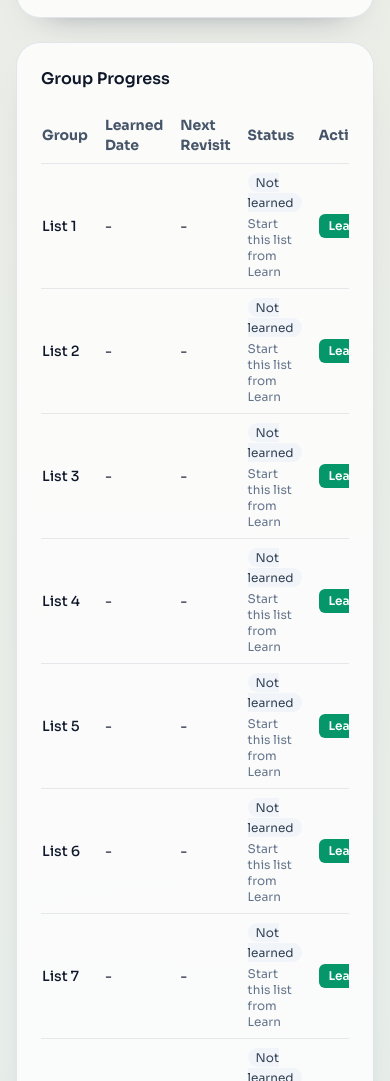
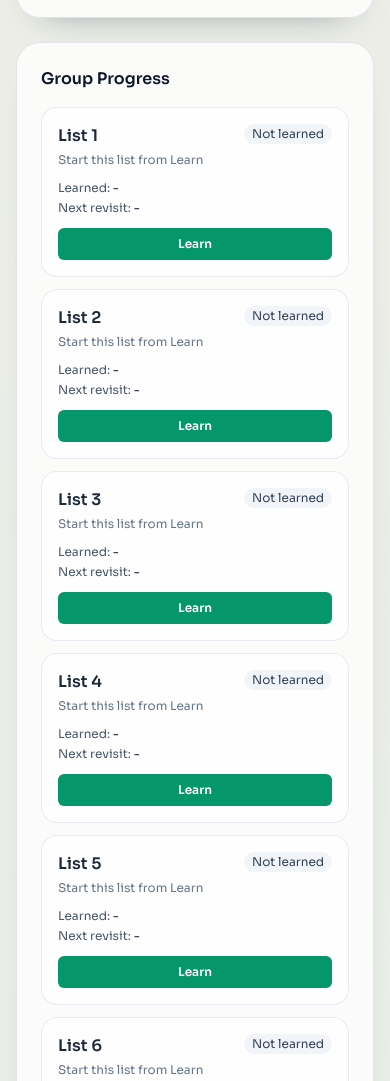
Before and after one commit to DiHuang1986/price-calculator, a plain HTML site: page word-flashcard.html in a window 390 px wide. Shown: the part 850-1931 px from the top of the page. Drawn offline with nearby package versions, Linux system fonts and the light colour scheme.

Commit message:
Enhance group progress display with responsive design and improved button functionality

```diff
--- a/word-flashcard.html
+++ b/word-flashcard.html
@@ -193,7 +193,35 @@
 
 				<div class="panel rounded-3xl p-6">
 					<h3 class="text-base font-semibold">Group Progress</h3>
-					<div class="mt-4 overflow-x-auto">
+					<div class="mt-4 space-y-3 md:hidden">
+						<div v-for="group in groups" :key="`mobile-${group.id}`" class="rounded-2xl border border-slate-200/80 bg-white/70 p-4">
+							<div class="flex items-start justify-between gap-3">
+								<p class="font-semibold text-slate-800">{{ group.label }}</p>
+								<span class="rounded-full px-2 py-0.5 text-xs" :class="stageInfo(group).badgeClass">{{ stageInfo(group).label }}</span>
+							</div>
+							<p class="mt-1 text-xs text-slate-500">{{ stageInfo(group).detail }}</p>
+							<div class="mt-3 space-y-1 text-xs text-slate-600">
+								<p>Learned: <span class="font-medium text-slate-700">{{ formatDate(group.learnedDate) }}</span></p>
+								<p>Next revisit: <span class="font-medium text-slate-700">{{ formatDate(group.nextRevisitDate) }}</span></p>
+							</div>
+							<div class="mt-3 grid w-full gap-0 overflow-hidden rounded-md" :class="group.learnedDate ? 'grid-cols-2' : 'grid-cols-1'">
+								<button
+									class="w-full rounded-none bg-emerald-600 px-2.5 py-2 text-xs font-semibold text-white hover:bg-emerald-500"
+									@click="startGroupPrimary(group)"
+								>
+									{{ group.learnedDate ? 'Revisit' : 'Learn' }}
+								</button>
+								<button
+									v-if="group.learnedDate"
+									class="w-full rounded-none bg-indigo-600 px-2.5 py-2 text-xs font-semibold text-white hover:bg-indigo-500"
+									@click="startGroupQuiz(group.id)"
+								>
+									Quiz
+								</button>
+							</div>
+						</div>
+					</div>
+					<div class="mt-4 hidden overflow-x-auto md:block">
 						<table class="min-w-full text-sm">
 							<thead>
 								<tr class="border-b text-left text-slate-600">
@@ -214,16 +242,16 @@
 										<p class="mt-1 text-xs text-slate-500">{{ stageInfo(group).detail }}</p>
 									</td>
 									<td class="py-2 pr-4">
-										<div class="flex gap-2">
+										<div class="grid w-full gap-0 overflow-hidden rounded-md" :class="group.learnedDate ? 'grid-cols-2' : 'grid-cols-1'">
 											<button
-												class="rounded-md bg-emerald-600 px-2.5 py-1 text-xs font-semibold text-white hover:bg-emerald-500"
+												class="w-full rounded-none bg-emerald-600 px-2.5 py-1.5 text-xs font-semibold text-white hover:bg-emerald-500"
 												@click="startGroupPrimary(group)"
 											>
 												{{ group.learnedDate ? 'Revisit' : 'Learn' }}
 											</button>
 											<button
 												v-if="group.learnedDate"
-												class="rounded-md bg-indigo-600 px-2.5 py-1 text-xs font-semibold text-white hover:bg-indigo-500"
+												class="w-full rounded-none bg-indigo-600 px-2.5 py-1.5 text-xs font-semibold text-white hover:bg-indigo-500"
 												@click="startGroupQuiz(group.id)"
 											>
 												Quiz
```
